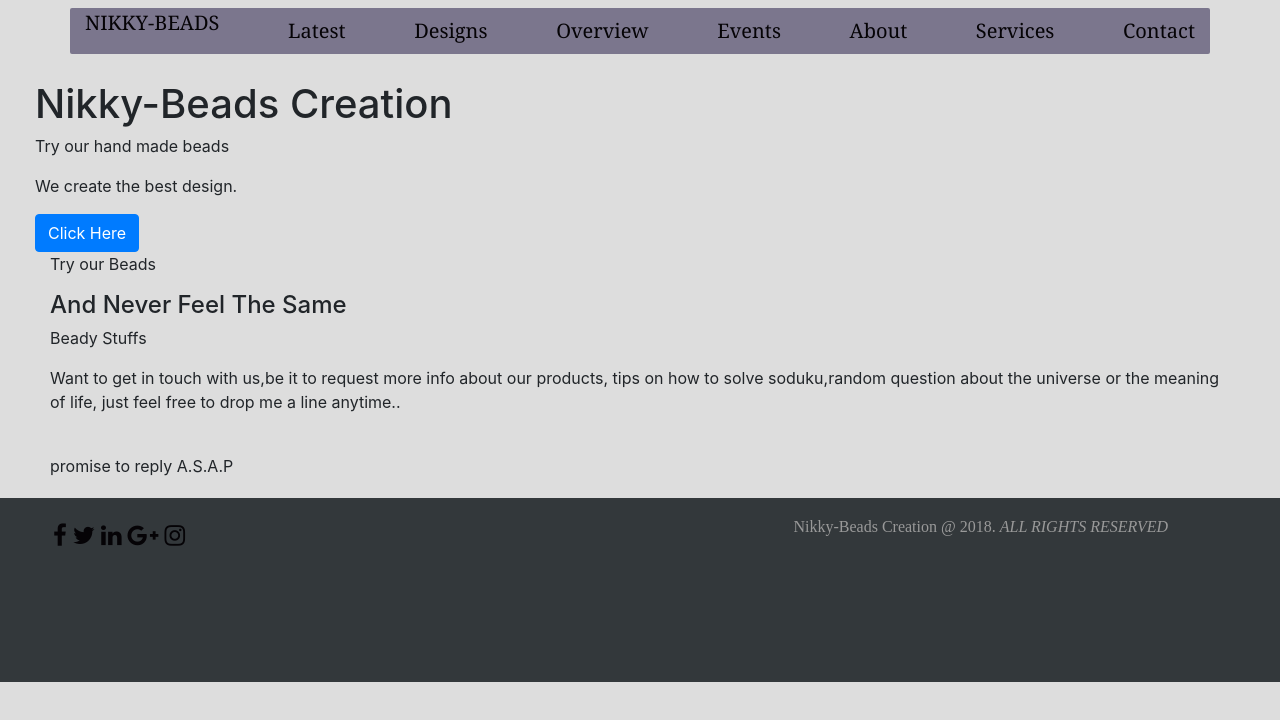
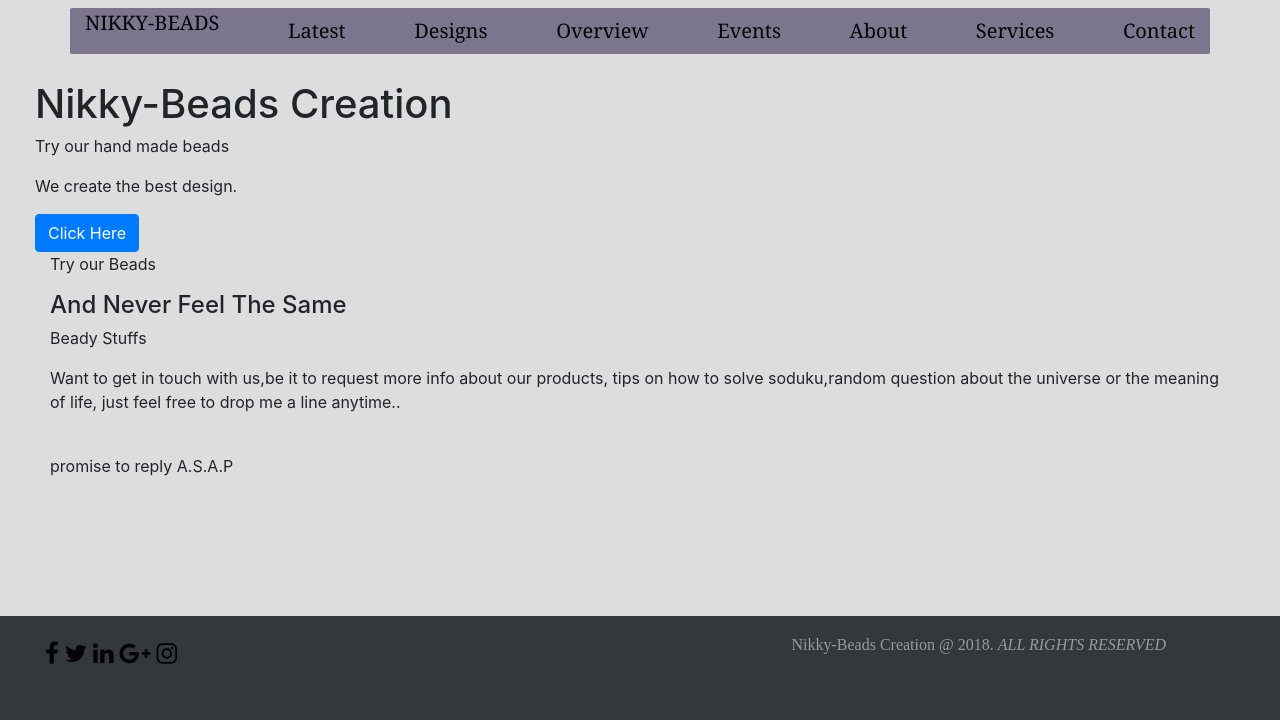
Before and after one commit to mcube25/bog-free-tri2, a plain HTML site: page index.html in a window 1280 px wide. Drawn offline with nearby package versions, Linux system fonts and the light colour scheme.

Commit message:
footer adjust

```diff
--- a/pile.css
+++ b/pile.css
@@ -151,7 +151,7 @@ footer {
     position: fixed;
     background-color: #33383b;
     width: 100%;
-    padding-left: 8px;
+    left: 0;
     height: 23vh;
-    margin-bottom: 0;
+    bottom: 0;
 }
```
